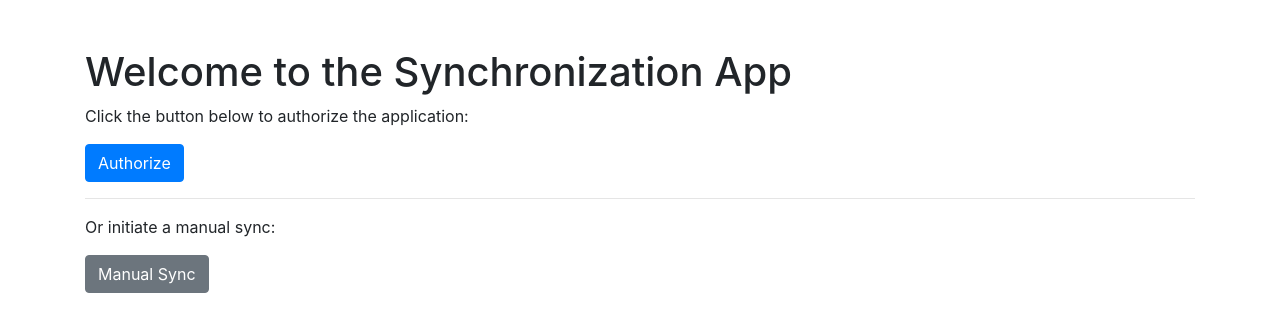
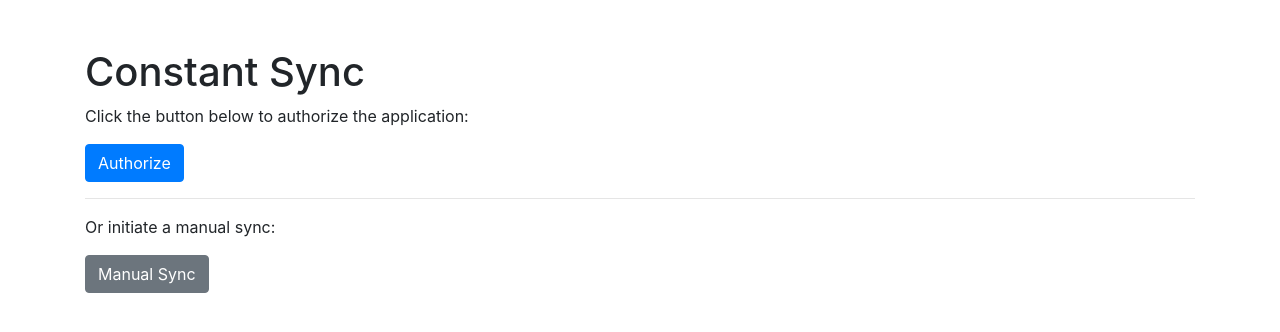
Before and after one commit to RAHB-REALTORS-Association/constant-sync, a Flask app: page / in a window 1280 px wide. Shown: the top 332 px of the page. Run offline with Flask 3, Linux system fonts and the light colour scheme; parts of the project's set-up code (start-up, migrations or seed data) failed here and were passed over; some libraries are stand-ins or nearby versions.

Commit message:
Manual sync success

```diff
--- a/app.py
+++ b/app.py
@@ -25,7 +25,7 @@ def manual_sync():
     try:
         synchronize_contacts()
         last_sync_status = f"Last successful sync at {datetime.now().strftime('%Y-%m-%d %H:%M:%S')}"
-        return render_template('success.html', message="Manual synchronization initiated successfully.")
+        return render_template('sync_success.html')
     except Exception as e:
         last_sync_status = f"Error during sync at {datetime.now().strftime('%Y-%m-%d %H:%M:%S')}: {str(e)}"
         return render_template('error.html', error_message=f"Error during manual synchronization: {e}")
--- a/templates/base.html
+++ b/templates/base.html
@@ -4,7 +4,7 @@
     <meta charset="UTF-8">
     <meta http-equiv="X-UA-Compatible" content="IE=edge">
     <meta name="viewport" content="width=device-width, initial-scale=1.0">
-    <title>Constant Contact Synchronization Tool</title>
+    <title>Constant Sync</title>
     <!-- Bootstrap CSS -->
     <link href="https://maxcdn.bootstrapcdn.com/bootstrap/4.5.2/css/bootstrap.min.css" rel="stylesheet">
 </head>
--- a/templates/index.html
+++ b/templates/index.html
@@ -2,7 +2,7 @@
 
 {% block content %}
   <div class="content">
-    <h1>Welcome to the Synchronization App</h1>
+    <h1>Constant Sync</h1>
     <p>Click the button below to authorize the application:</p>
     <a href="{{ url_for('oauth2.authorize') }}" class="btn btn-primary">Authorize</a>
     <hr>
@@ -12,7 +12,7 @@
     </form>
     {% if last_sync %}
     <hr>
-    <p>Last sync status: {{ last_sync }}</p>
+    <p>Status: {{ last_sync }}</p>
     {% endif %}
   </div>
 {% endblock %}
```
Also changed, not shown: templates/sync_success.html (added, +11 -0 lines).
